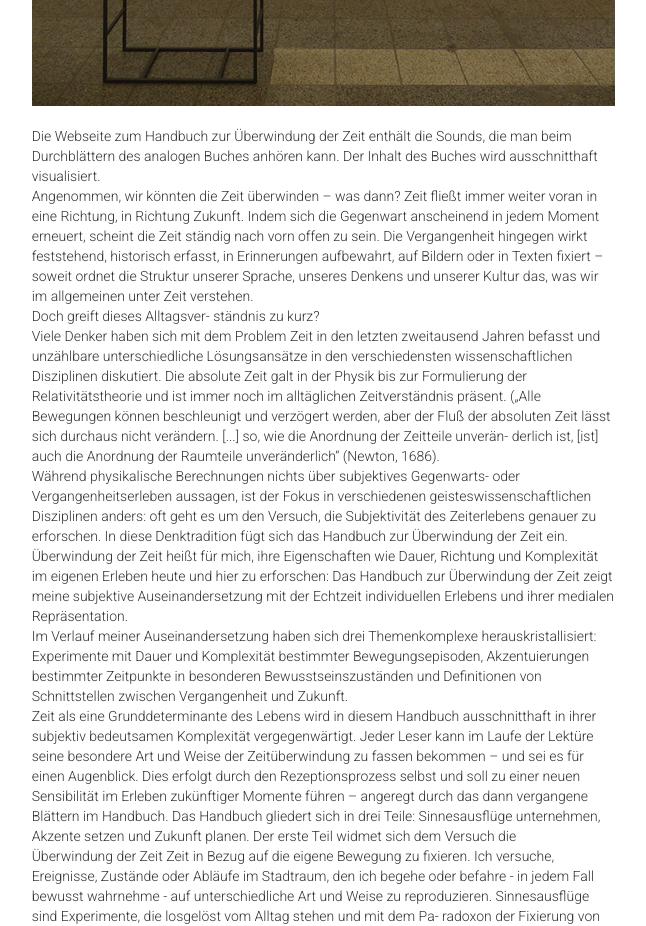
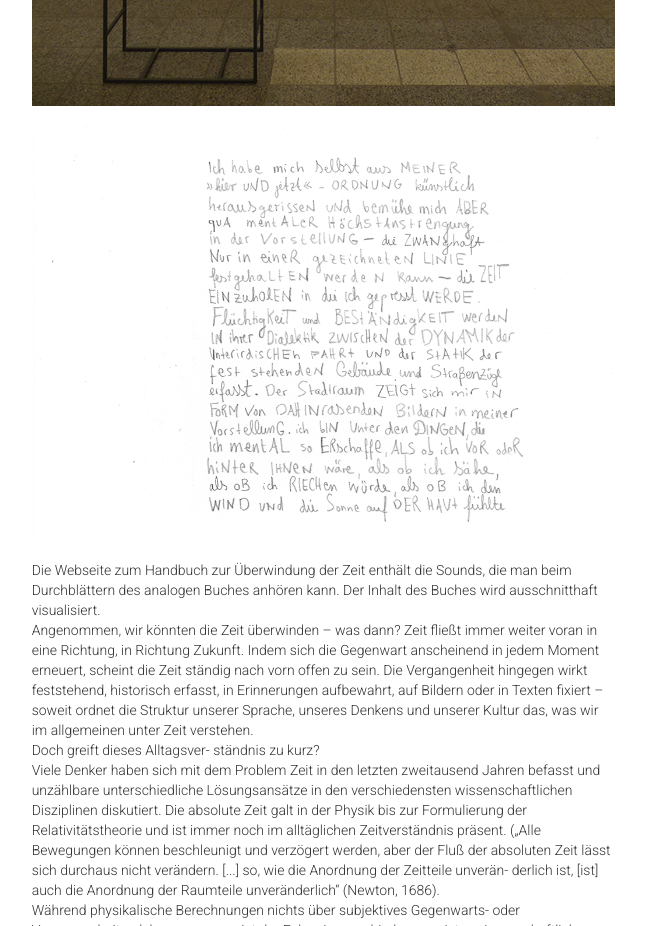
Before and after one commit to bienen/handbuch, a plain HTML site: page index.html in a window 1280 px wide. Shown: the part 1040-1966 px from the top of the page, without its empty margins (470-1116 px from the left). Drawn offline with Linux system fonts and the light colour scheme; a web font is replaced by a local one.

Commit message:
img
added img

```diff
--- a/index.html
+++ b/index.html
@@ -49,7 +49,7 @@ Das Handbuch zur Überwindung der Zeit zeigt meine subjektive Auseinandersetzung
   </p>
 
 <img class="img-responsive" src="img/handbuch_kunsthalle.jpg" alt="handbuch"></br>
-
+  <img class="img-responsive" src="img/a_ubahn.gif" alt="u7"></br>
 <p>
   Die Webseite zum Handbuch zur Überwindung der Zeit enthält die Sounds, die man beim Durchblättern des analogen Buches anhören kann. Der Inhalt des Buches wird ausschnitthaft visualisiert.
 </br>
```
